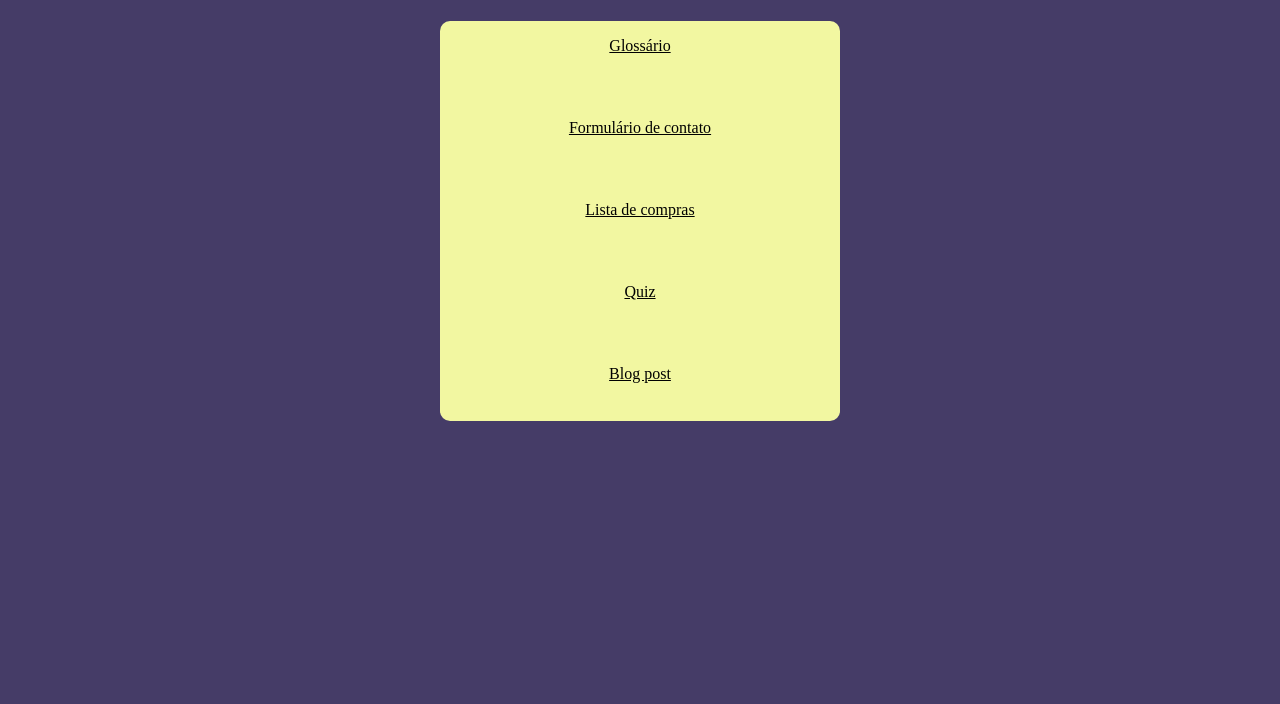
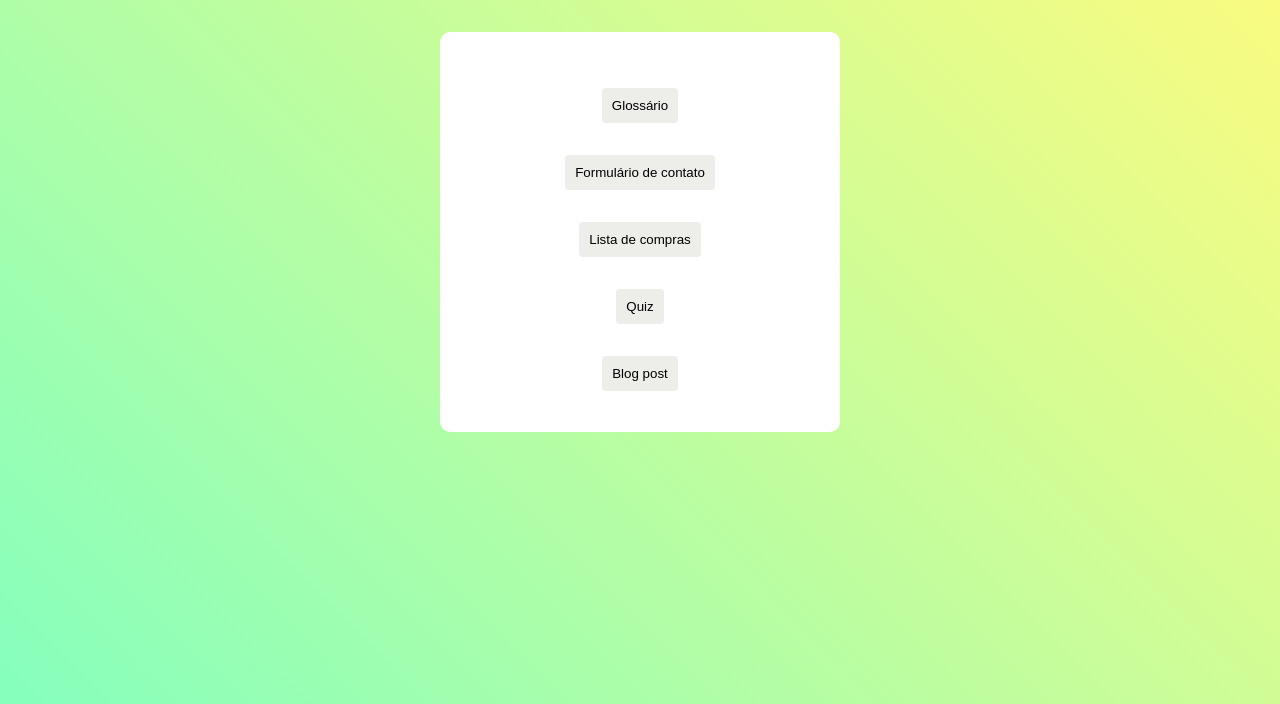
Before and after one commit to danielfeitosa4/desafios-html, a plain HTML site: page index.html in a window 1280 px wide. Shown: the part 96-800 px from the top of the page. Drawn offline with Linux system fonts and the light colour scheme.

Commit message:
css index

```diff
--- a/css/style.css
+++ b/css/style.css
@@ -3,22 +3,25 @@
   margin: 0;
   font-style: none;
   box-sizing: border-box;
+  text-decoration: none;
 }
 
 body {
-  background-color: #453C67;
+  background-image: linear-gradient(45deg, #85FFBD 0%, #FFFB7D 100%);
+  height: 100vh;
+  font-family: 'Kanit', sans-serif;
 }
 
 h1 {
   text-align: center;
   padding-top: 2rem;
-  color: #ffffff;
+  color: #000000;
 }
 
 #links {
   width: 400px;
   height: 400px;
-  background-color: #F2F7A1;
+  background-color: #ffffff;
   border-radius: 10px;
   text-align: center;
   margin: 3rem auto;
@@ -28,7 +31,18 @@ h1 {
   color: #000000;
 }
 
-#links a p {
-  padding: 1rem;
-  margin-top: 2rem;
+#links a button {
+  display: flex;
+  flex-direction: column;
+  justify-content: center;
+  background-color: #edede9;
+  padding: 10px;
+  margin: 2rem auto;
+  border-radius: 4px;
+  border: none;
+  cursor: pointer;
 }
+
+#links a button:hover {
+  background-color: #FFFB7D;
+}
--- a/index.html
+++ b/index.html
@@ -7,30 +7,41 @@
 
     <!-- CSS -->
     <link rel="stylesheet" href="./css/style.css">
+
+    <!-- Fonts -->
+    <link rel="preconnect" href="https://fonts.googleapis.com">
+    <link rel="preconnect" href="https://fonts.gstatic.com" crossorigin>
+    <link href="https://fonts.googleapis.com/css2?family=Kanit&display=swap" rel="stylesheet">
+
     <title>Desafios</title>
   </head>
   <body>
     <h1>Lista de desafios</h1>
 
     <div id="links">
+      <!--
+      <br> temporário até descobrir como retirar o Button do topo da div#links
+      -->
+      <br>
       <a href="./pages/glossario.html">
-        <p>Glossário</p>
+        <button>Glossário</button>
       </a>
 
       <a href="./pages/formularioDeContato.html">
-        <p>Formulário de contato</p>
+        <button>Formulário de contato</button>
       </a>
 
       <a href="./pages/listaDeCompras.html">
-        <p>Lista de compras</p>
+        <button>Lista de compras</button>
       </a>
 
       <a href="./pages/quiz.html">
-        <p>Quiz</p>
+        <button>Quiz</button>
+        <p></p>
       </a>
 
       <a href="./pages/blogPost.html">
-        <p>Blog post</p>
+        <button>Blog post</button>
       </a>
     </div>
   </body>
```
